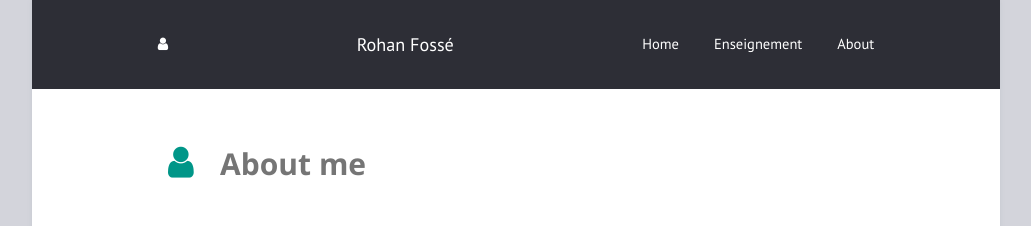
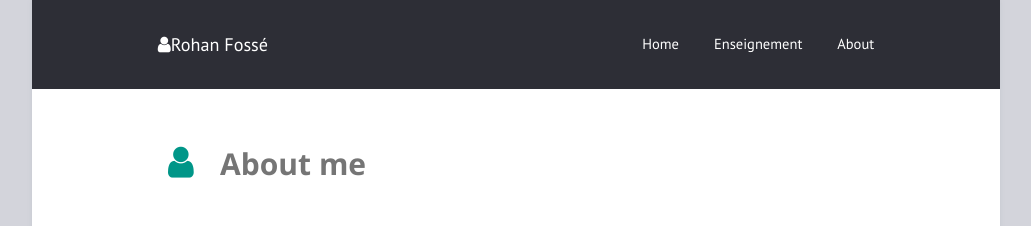
Before and after one commit to rohanfosse/rohanfosse.github.io, a Jekyll site: the page built from index.html, in a window 1280 px wide. Shown: the top 226 px of the page, without its empty margins (124-1155 px from the left). Built offline with Jekyll 4.4.1, drawn with Linux system fonts in a browser that asks for light colours.

Commit message:
try icon

```diff
--- a/_layouts/default.html
+++ b/_layouts/default.html
@@ -31,8 +31,7 @@
 {% endif %}
 
 <header>
-  <i class="fa fa-user" aria-hidden="true"></i>
-  <a href="{{ "/" | relative_url }}" class="title">{{ site.title | escape }}</a>
+  <a href="{{ "/" | relative_url }}" class="title"><i class="fa fa-user" aria-hidden="true"></i>{{ site.title | escape }}</a>
   {% include menu.html menu=pages %}
 </header>
 
```
